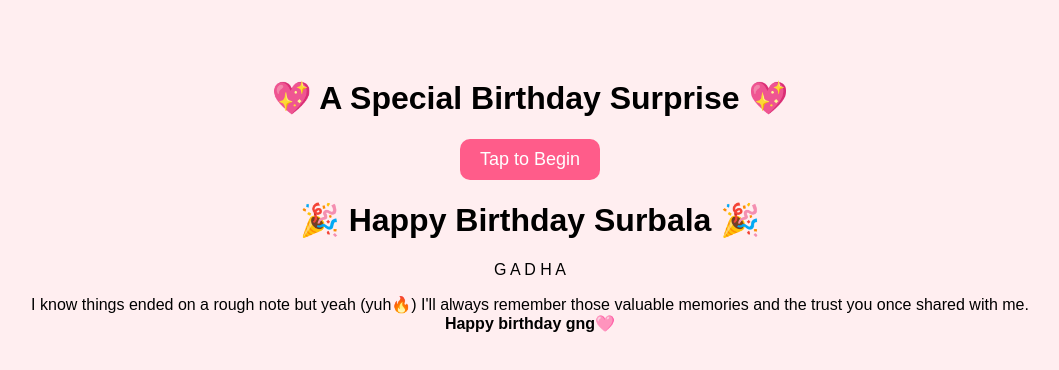
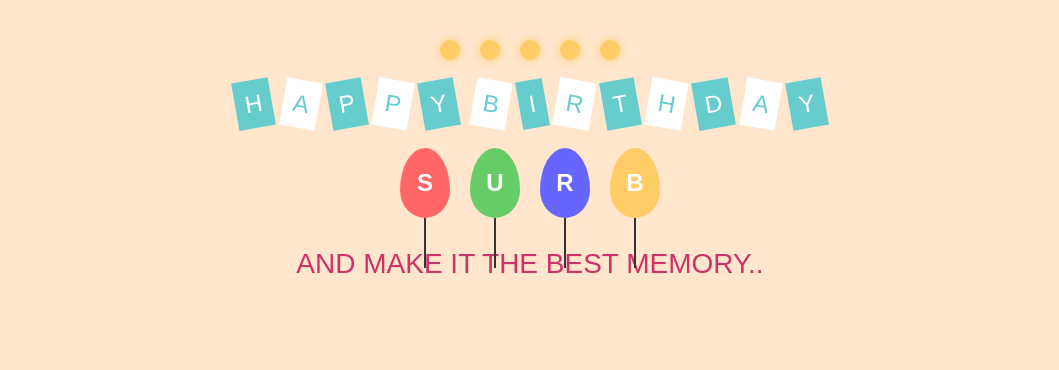
Before and after one commit to asxhsen/Surbala_birthday_site, a plain HTML site: page index.html in a window 1280 px wide. Shown: the whole page, without its empty margins (110-1169 px from the left). Drawn offline with Linux system fonts and the light colour scheme.

Commit message:
Update index.html

```diff
--- a/index.html
+++ b/index.html
@@ -1,55 +1,97 @@
 <!DOCTYPE html>
 <html lang="en">
 <head>
-  <meta charset="UTF-8" />
-  <meta name="viewport" content="width=device-width, initial-scale=1.0"/>
-  <title>Happy Birthday Surbala</title>
-  <link rel="stylesheet" href="style.css" />
+    <meta charset="UTF-8">
+    <meta name="viewport" content="width=device-width, initial-scale=1.0">
+    <title>Happy Birthday, Surbala!</title>
+    <style>
+        body {
+            background-color: #ffe6cc;
+            font-family: Arial, sans-serif;
+            text-align: center;
+            margin: 0;
+            padding: 20px;
+        }
+        .banner {
+            font-size: 24px;
+            margin: 20px 0;
+        }
+        .banner span {
+            display: inline-block;
+            background-color: #66cccc;
+            color: white;
+            padding: 10px;
+            margin: 0 5px;
+            transform: rotate(-10deg);
+        }
+        .banner span:nth-child(even) {
+            background-color: #ffffff;
+            color: #66cccc;
+            transform: rotate(10deg);
+        }
+        .lights {
+            display: flex;
+            justify-content: center;
+            margin: 20px 0;
+        }
+        .lights div {
+            width: 20px;
+            height: 20px;
+            background-color: #ffcc66;
+            border-radius: 50%;
+            margin: 0 10px;
+            box-shadow: 0 0 10px #ffcc66;
+        }
+        .balloons {
+            display: flex;
+            justify-content: center;
+            margin: 20px 0;
+        }
+        .balloon {
+            width: 50px;
+            height: 70px;
+            background-color: #ff6666;
+            border-radius: 50% 50% 50% 50% / 60% 60% 40% 40%;
+            margin: 0 10px;
+            position: relative;
+            color: white;
+            font-size: 24px;
+            line-height: 70px;
+            font-weight: bold;
+        }
+        .balloon::after {
+            content: '';
+            width: 2px;
+            height: 50px;
+            background-color: #333;
+            position: absolute;
+            bottom: -50px;
+            left: 24px;
+        }
+        .balloon:nth-child(2) { background-color: #66cc66; }
+        .balloon:nth-child(3) { background-color: #6666ff; }
+        .balloon:nth-child(4) { background-color: #ffcc66; }
+        .message {
+            font-size: 28px;
+            color: #cc3366;
+            margin-top: 30px;
+        }
+    </style>
 </head>
 <body>
-  <!-- Tap to Start screen -->
-  <div id="startScreen">
-    <h1>💖 A Special Birthday Surprise 💖</h1>
-    <button onclick="startSite()">Tap to Begin</button>
-  </div>
-
-  <!-- Main content hidden initially -->
-  <div id="mainContent" class="hidden">
-    <h1 class="fade-in">🎉 Happy Birthday Surbala 🎉</h1>
-    <p class="fade-in">Wishing you joy, love, and endless blessings.</p>
-    <audio id="birthdayMusic" src="The 1975 - About You (Official) - Copy.mp3" loop></audio>
-  </div>
-
-  <script src="script.js"></script>
-</body>
-</html><!DOCTYPE html>
-<html lang="en">
-<head>
-  <meta charset="UTF-8">
-  <title>Happy Birthday Surbala</title>
-  <link rel="stylesheet" href="style.css">
-</head>
-<body>
-  <audio autoplay loop controls style="display:none;">
-    <source src="about_you.mp3" type="audio/mp3">
-    Your browser does not support the audio element.
-  </audio>
-
-  <div class="banner">
-    <h1>🎉 Happy Birthday Surbala 🎉</h1>
-  </div>
-
-  <div class="balloons">
-    <span class="balloon">G</span>
-    <span class="balloon">A</span>
-    <span class="balloon">D</span>
-    <span class="balloon">H</span>
-    <span class="balloon">A</span>
-  </div>
-
-  <p class="message">
-    I know things ended on a rough note but yeah (yuh🔥) I'll always remember those valuable memories and the trust you once shared with me.<br>
-    <strong>Happy birthday gng🩷</strong>
-  </p>
+    <div class="lights">
+        <div></div><div></div><div></div><div></div><div></div>
+    </div>
+    <div class="banner">
+        <span>H</span><span>A</span><span>P</span><span>P</span><span>Y</span>
+        <span>B</span><span>I</span><span>R</span><span>T</span><span>H</span><span>D</span><span>A</span><span>Y</span>
+    </div>
+    <div class="balloons">
+        <div class="balloon">S</div>
+        <div class="balloon">U</div>
+        <div class="balloon">R</div>
+        <div class="balloon">B</div>
+    </div>
+    <div class="message">AND MAKE IT THE BEST MEMORY..</div>
 </body>
 </html>
```
